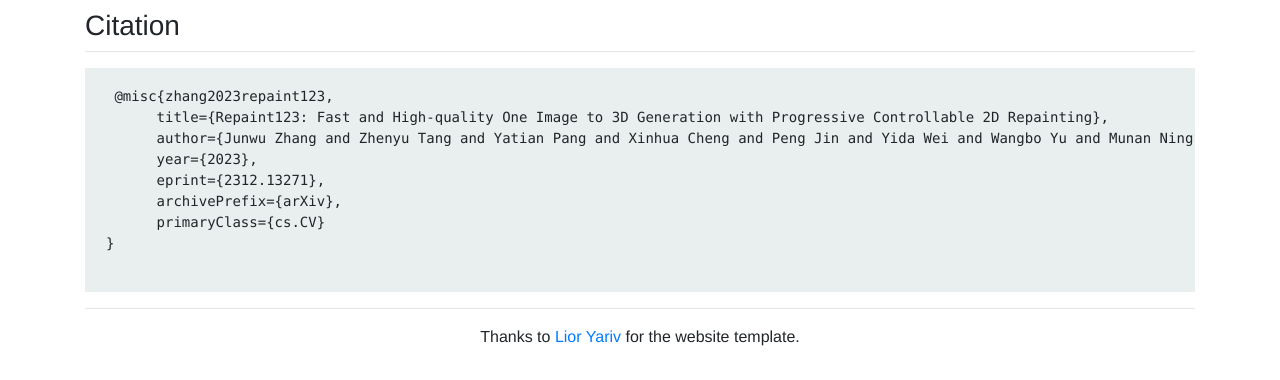
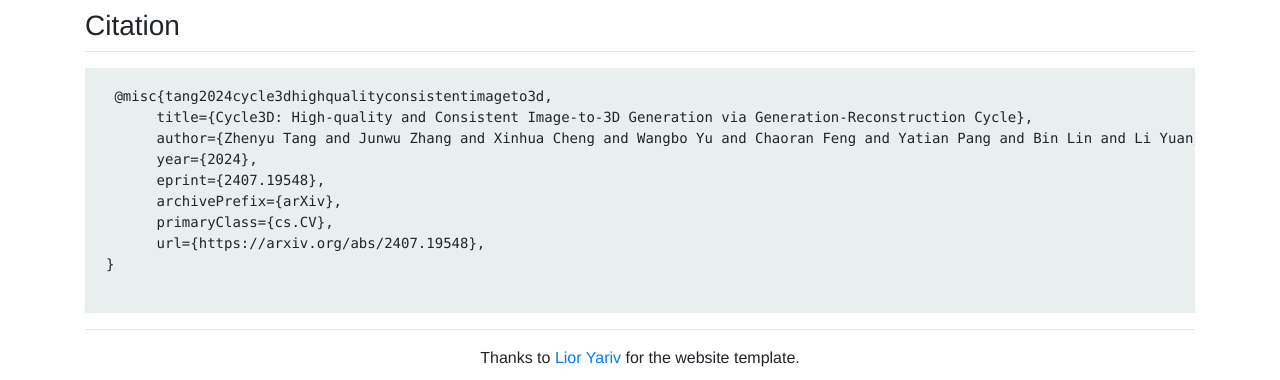
Before and after one commit to PKU-YuanGroup/Cycle3D, a plain HTML site: page index.html in a window 1280 px wide. Shown: the part 2967-3347 px from the top of the page. Before the commit the page ends 3326 px from the top, so only its background shows below. Drawn offline with nearby package versions, Linux system fonts and the light colour scheme.

Commit message:
Update index.html

```diff
--- a/index.html
+++ b/index.html
@@ -565,13 +565,14 @@
           <h3>Citation</h3>
           <hr style="margin-top:0px">
               <pre style="background-color: #e9eeef;padding: 1.25em 1.5em">
-<code> @misc{zhang2023repaint123,
-      title={Repaint123: Fast and High-quality One Image to 3D Generation with Progressive Controllable 2D Repainting},
-      author={Junwu Zhang and Zhenyu Tang and Yatian Pang and Xinhua Cheng and Peng Jin and Yida Wei and Wangbo Yu and Munan Ning and Li Yuan},
-      year={2023},
-      eprint={2312.13271},
+<code> @misc{tang2024cycle3dhighqualityconsistentimageto3d,
+      title={Cycle3D: High-quality and Consistent Image-to-3D Generation via Generation-Reconstruction Cycle},
+      author={Zhenyu Tang and Junwu Zhang and Xinhua Cheng and Wangbo Yu and Chaoran Feng and Yatian Pang and Bin Lin and Li Yuan},
+      year={2024},
+      eprint={2407.19548},
       archivePrefix={arXiv},
-      primaryClass={cs.CV}
+      primaryClass={cs.CV},
+      url={https://arxiv.org/abs/2407.19548},
 }</code>
               </pre>
           <hr>
```
